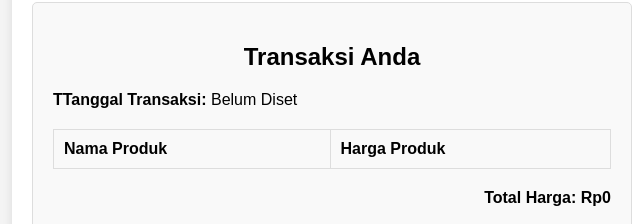
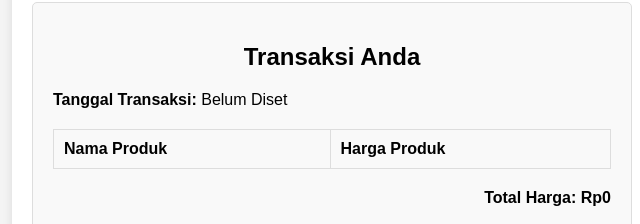
Before and after one commit to kelasmaster/instant-pos, a plain HTML site: page index.html in a window 1280 px wide. Shown: the part 1036-1260 px from the top of the page, 308-948 px from the left. Drawn offline with Linux system fonts and the light colour scheme.

Commit message:
Update index.html

```diff
--- a/index.html
+++ b/index.html
@@ -177,7 +177,7 @@
         <div class="summary-section" id="summarySection">
             <h2>Transaksi Anda</h2>
             <div id="summaryCustomerInfo"></div>
-            <p><strong>TTanggal Transaksi:</strong> <span id="summaryTransactionDate">Belum Diset</span></p>
+            <p><strong>Tanggal Transaksi:</strong> <span id="summaryTransactionDate">Belum Diset</span></p>
             <table id="summaryProductTable">
                 <thead>
                     <tr>
```
